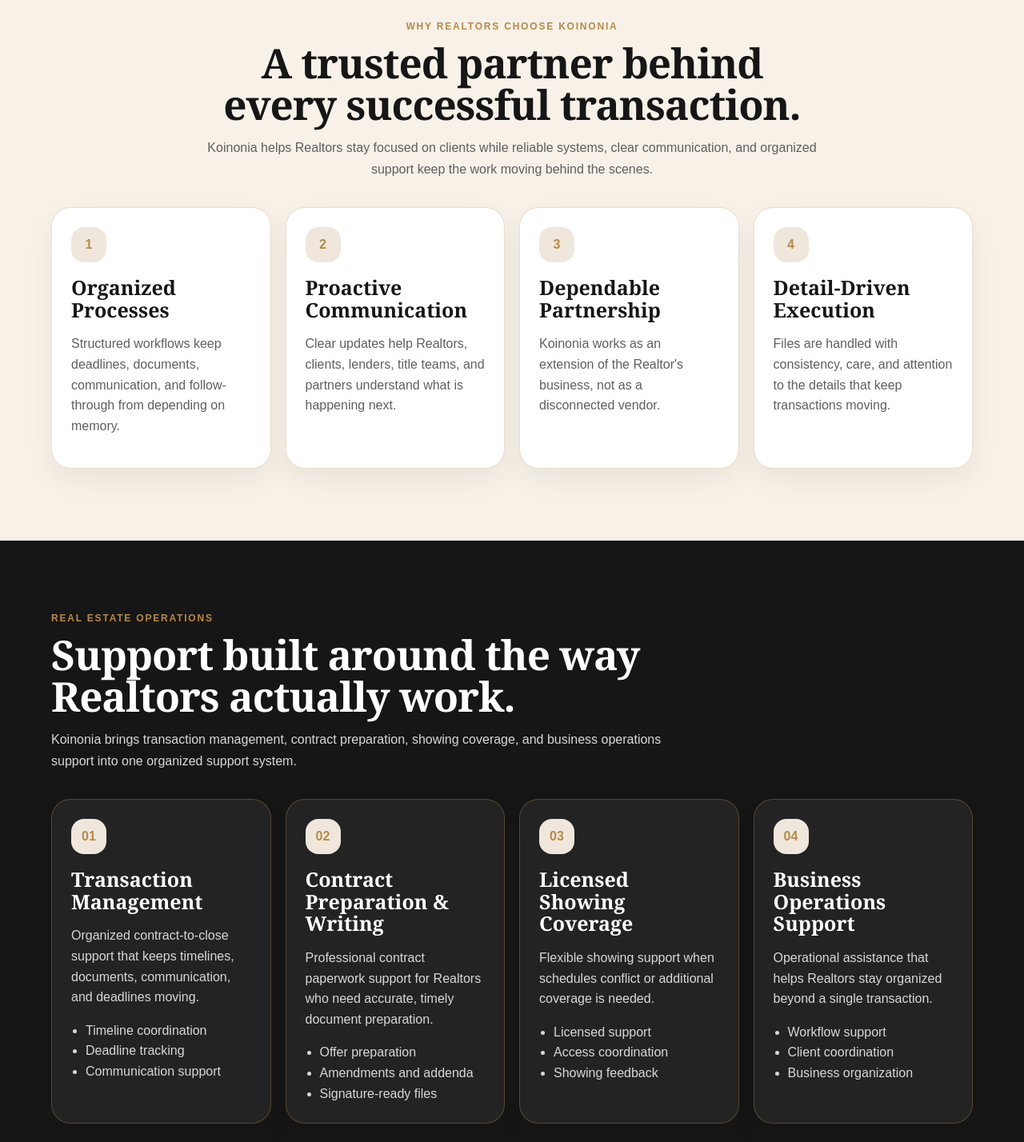
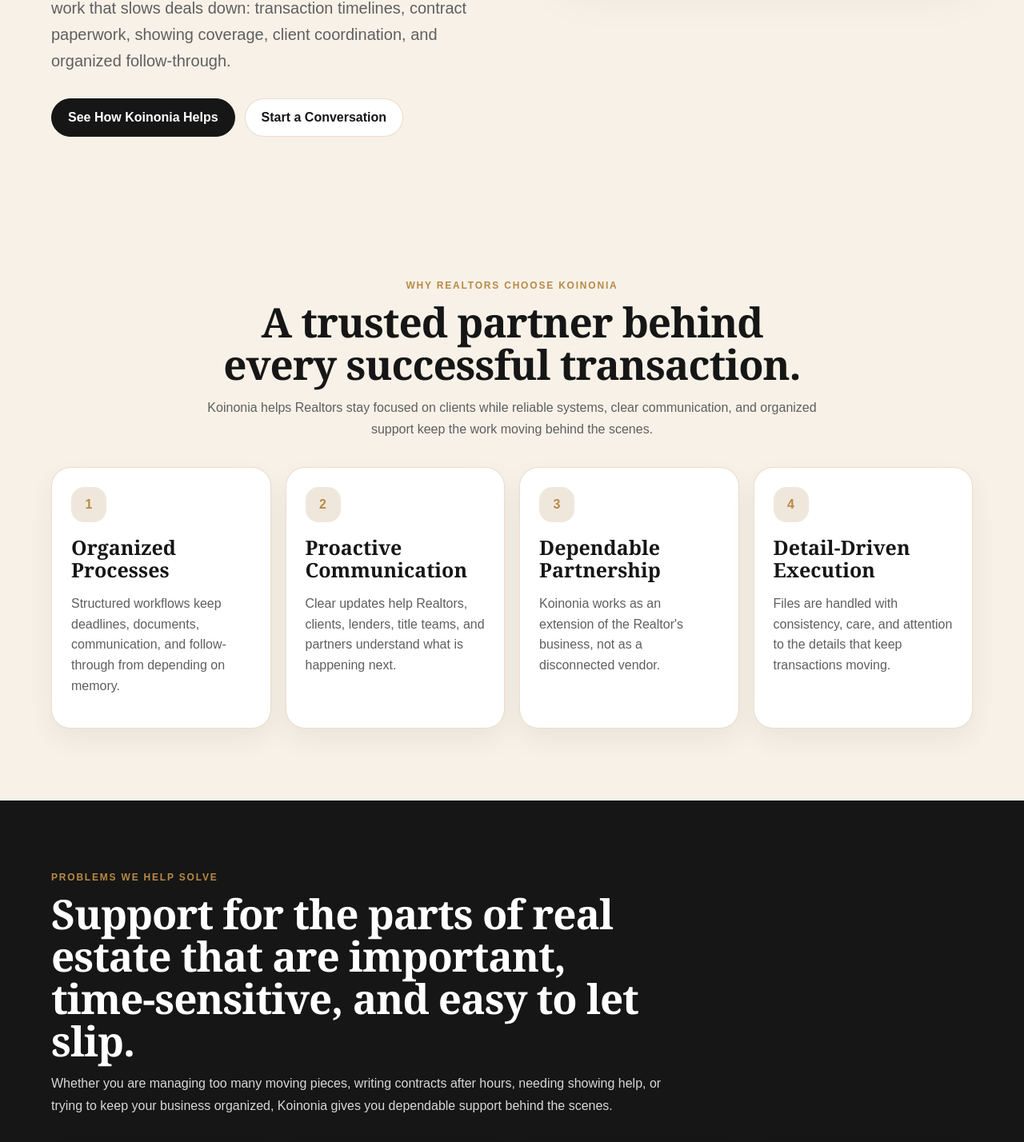
Before and after one commit to KoinoniaTransactions/Reynalds-OS, a Next.js app in the folder apps/web/: page /koinonia in a window 1280 px wide. Shown: the part 718-2146 px from the top of the page at 80% size. Built offline with nearby package versions, Linux system fonts and the light colour scheme.

Commit message:
Refine Koinonia home copy around Realtor pain points

```diff
--- a/apps/web/content/home.ts
+++ b/apps/web/content/home.ts
@@ -1,67 +1,67 @@
 export const homeContent = {
   hero: {
-    eyebrow: "Real Estate Operations Support",
-    title: "Real Estate Operations. Elevated.",
+    eyebrow: "Real Estate Transaction Support",
+    title: "When the details start pulling you away from clients, Koinonia steps in.",
     lead:
-      "You focus on your clients. Koinonia helps keep the business running with transaction management, contract preparation, licensed showing coverage, and organized business support for Realtors.",
-    primaryLabel: "Explore Services",
+      "Koinonia helps Realtors stay focused on relationships, negotiations, and closings by taking on the behind-the-scenes work that slows deals down: transaction timelines, contract paperwork, showing coverage, client coordination, and organized follow-through.",
+    primaryLabel: "See How Koinonia Helps",
     primaryHref: "/koinonia/services",
-    secondaryLabel: "Contact Koinonia",
+    secondaryLabel: "Start a Conversation",
     secondaryHref: "/koinonia/contact"
   },
 
   servicesIntro: {
-    eyebrow: "Real Estate Operations",
-    title: "Support built around the way Realtors actually work.",
+    eyebrow: "Problems We Help Solve",
+    title: "Support for the parts of real estate that are important, time-sensitive, and easy to let slip.",
     lead:
-      "Koinonia brings transaction management, contract preparation, showing coverage, and business operations support into one organized support system."
+      "Whether you are managing too many moving pieces, writing contracts after hours, needing showing help, or trying to keep your business organized, Koinonia gives you dependable support behind the scenes."
   },
 
   services: [
     {
-      title: "Transaction Management",
+      title: "Transactions Feel Scattered",
       body:
-        "Organized contract-to-close support that keeps timelines, documents, communication, and deadlines moving.",
-      items: ["Timeline coordination", "Deadline tracking", "Communication support"]
+        "When deadlines, documents, and communication are spread across too many places, Koinonia helps bring the transaction back into an organized path.",
+      items: ["Deadline tracking", "Document coordination", "Clear transaction follow-through"]
     },
     {
-      title: "Contract Preparation & Writing",
+      title: "Paperwork Takes Over Your Evenings",
       body:
-        "Professional contract paperwork support for Realtors who need accurate, timely document preparation.",
-      items: ["Offer preparation", "Amendments and addenda", "Signature-ready files"]
+        "When contracts, amendments, and addenda start pulling time away from clients or family, Koinonia helps prepare clean, organized files.",
+      items: ["Offer preparation", "Amendments and addenda", "Signature-ready documents"]
     },
     {
-      title: "Licensed Showing Coverage",
+      title: "You Cannot Be Everywhere",
       body:
-        "Flexible showing support when schedules conflict or additional coverage is needed.",
-      items: ["Licensed support", "Access coordination", "Showing feedback"]
+        "When schedules overlap or a client needs access while you are already committed, Koinonia provides licensed showing support.",
+      items: ["Licensed showing coverage", "Access coordination", "Showing feedback"]
     },
     {
-      title: "Business Operations Support",
+      title: "Your Business Needs More Structure",
       body:
-        "Operational assistance that helps Realtors stay organized beyond a single transaction.",
-      items: ["Workflow support", "Client coordination", "Business organization"]
+        "When the work keeps moving but the systems are unclear, Koinonia helps create more organized communication, workflows, and client support.",
+      items: ["Workflow support", "Client coordination", "Operational organization"]
     }
   ],
 
   experience: {
-    eyebrow: "The Koinonia Experience",
-    title: "Organized, calm, and easy to follow.",
+    eyebrow: "How Koinonia Works",
+    title: "Simple support that makes the next step clear.",
     cards: [
       {
-        title: "Connect",
+        title: "Identify the pressure point",
         body:
-          "Start with a clear conversation about the support your business or transaction needs."
+          "We start by understanding what is slowing you down, creating risk, or taking time away from your clients."
       },
       {
-        title: "Coordinate",
+        title: "Organize the moving pieces",
         body:
-          "Koinonia organizes the details, deadlines, documents, communication, and next steps."
+          "Koinonia helps bring timelines, paperwork, communication, and next steps into a clearer process."
       },
       {
-        title: "Support",
+        title: "Keep the work moving",
         body:
-          "You keep serving clients while the operational work stays visible, structured, and moving."
+          "You stay focused on the client relationship while the operational details are tracked and supported."
       }
     ]
   }
```
